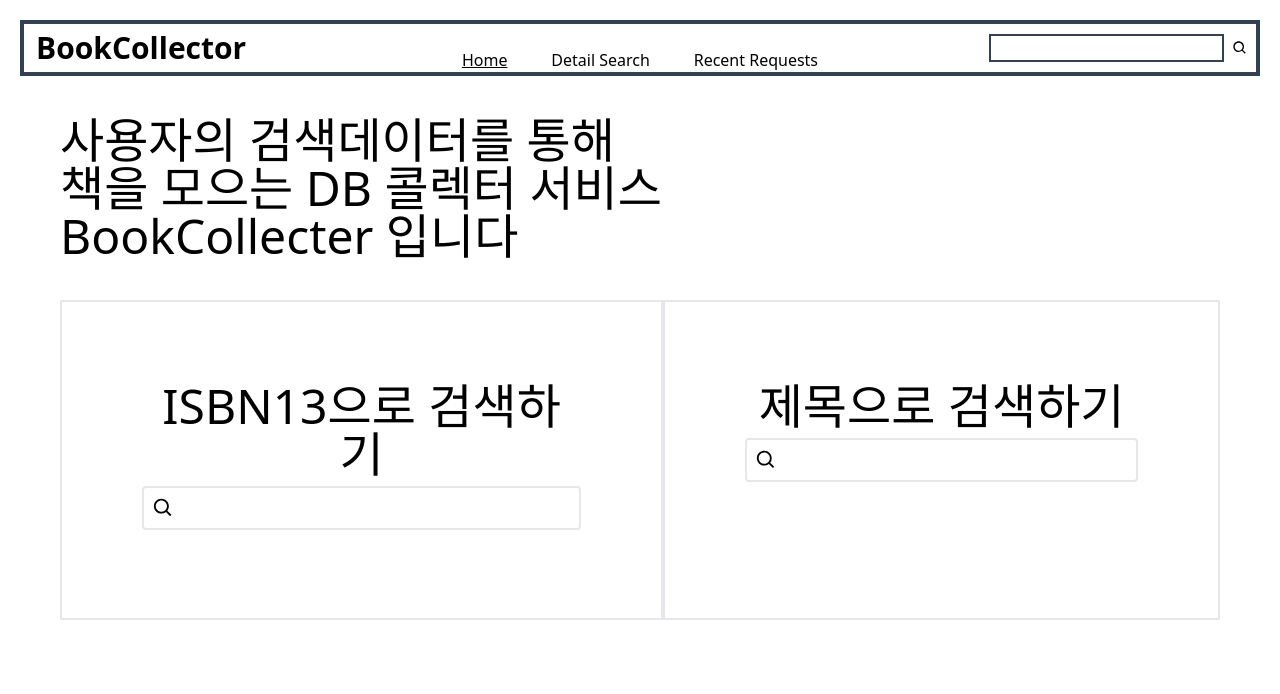
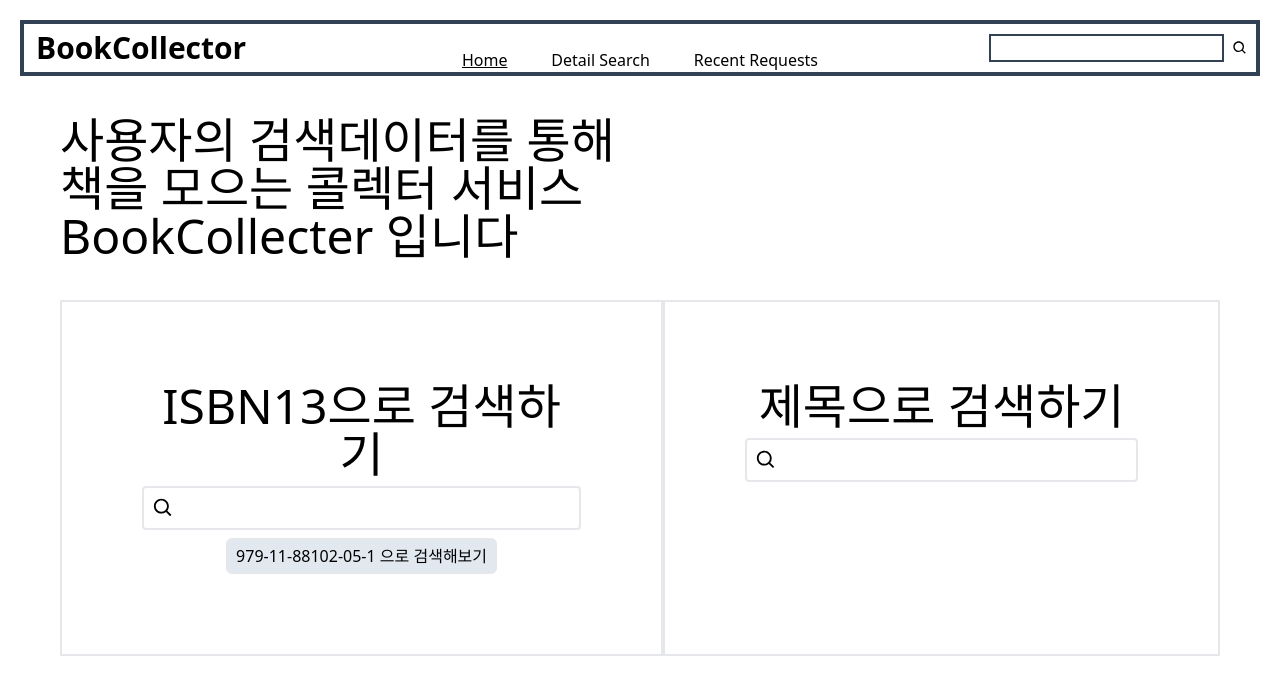
Before and after one commit to noname2048/bh-nextjs-typescript, a Next.js app: page / in a window 1280 px wide. Shown: the top 694 px of the page. Built offline with nearby package versions, Linux system fonts and the light colour scheme.

Commit message:
feat: add example search button

```diff
--- a/components/banner.tsx
+++ b/components/banner.tsx
@@ -2,6 +2,7 @@ import { NextPage } from "next";
 import { BiSearch } from "react-icons/bi";
 import { useRouter } from "next/router";
 import { useState } from "react";
+import Link from "next/link";
 
 const Banner: NextPage = () => {
   const router = useRouter();
@@ -12,13 +13,13 @@ const Banner: NextPage = () => {
       <div className="text-5xl m-10">
         사용자의 검색데이터를 통해
         <br />
-        책을 모으는 DB 콜렉터 서비스
+        책을 모으는 콜렉터 서비스
         <br />
         BookCollecter 입니다
       </div>
       <div className="flex flex-row justify-around m-10">
         <form
-          className="flex flex-col border-2 p-20"
+          className="flex flex-col border-2 p-20 hover:border-black"
           onSubmit={(event) => {
             event.preventDefault();
             console.log(event.target?.isbn13.value);
@@ -38,6 +39,13 @@ const Banner: NextPage = () => {
               }}
             />
           </div>
+          <Link href={`search?isbn13=9791188102051`} passHref>
+            <div className="flex flex-row justify-center items-center">
+              <div className="grow-0 border-2 px-2 py-1 rounded-md bg-slate-200 hover:bg-slate-100">
+                <span>979-11-88102-05-1</span> 으로 검색해보기
+              </div>
+            </div>
+          </Link>
         </form>
         <form
           className="flex flex-col border-2 p-20"
```
